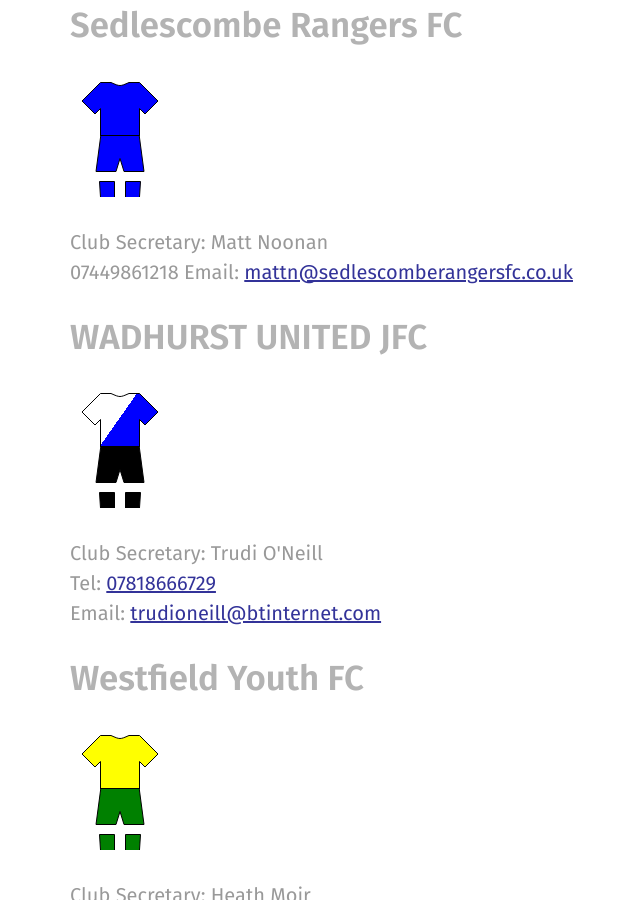
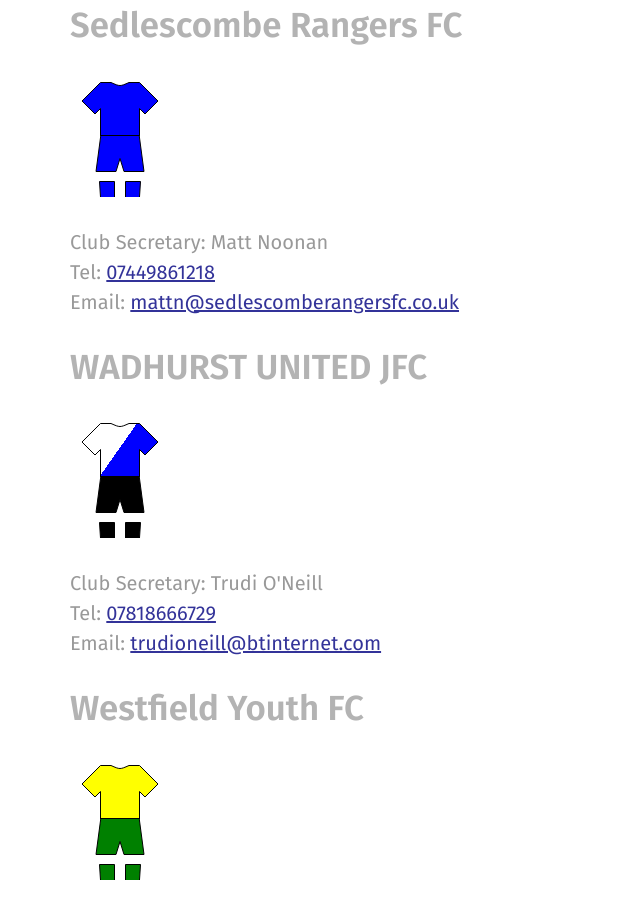
Before and after one commit to rotherleague/Rother, a Jekyll site: the page built from clubs.md, in a window 1280 px wide and 900 px high, scrolled down 10444 px. Shown: the whole window, without its empty margins (10-650 px from the left). Built offline with Jekyll 4.4.1, drawn with Linux system fonts in a browser that asks for light colours; nearby versions of some CDN libraries.

Commit message:
Update sedlescombe.html

```diff
--- a/_includes/clubs/sedlescombe.html
+++ b/_includes/clubs/sedlescombe.html
@@ -2,5 +2,8 @@
 
 <p>{% include kit.html top="#0000ff" top2="#0000ff" shorts="#0000ff" socks="#0000ff" %}</p>
 <p>Club Secretary: Matt Noonan<br>
-  07449861218
+
+
+    Tel: <a href="tel:07449861218">07449861218</a><br>
+
 Email: <a href="mailto:mattn@sedlescomberangersfc.co.uk">mattn@sedlescomberangersfc.co.uk</a></p>
```
